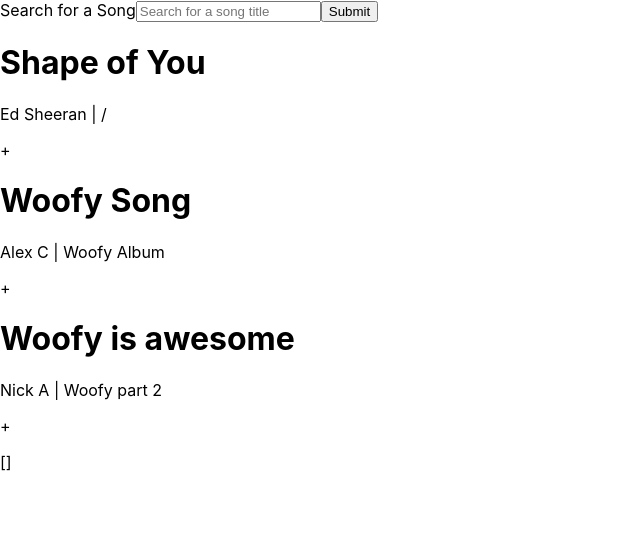
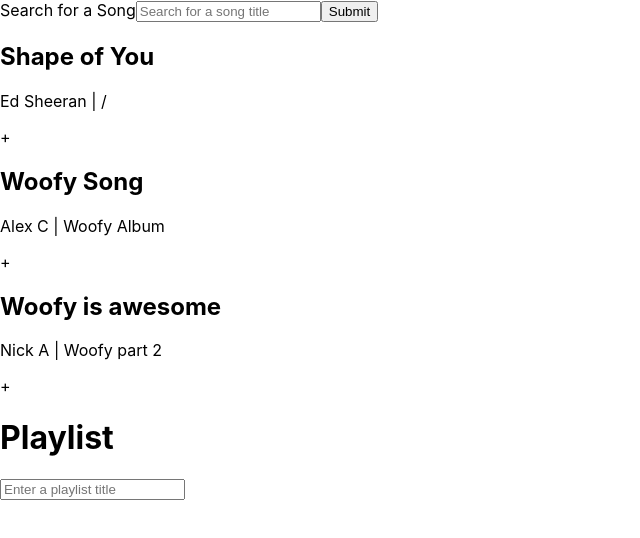
Before and after one commit to namstutz188/jammming, a React (Create React App) app: page / in a window 1280 px wide. Shown: the top 538 px of the page, without its empty margins (0-640 px from the left). Built offline with nearby package versions, Linux system fonts and the light colour scheme.

Commit message:
Add playlist add and delete and naming functionality

```diff
--- a/src/App.js
+++ b/src/App.js
@@ -7,24 +7,24 @@
 
   const addToPlaylist = (e) => {
     const newTrack = {
-      name: e.target.valueName,
-      album: e.target.valueAlbum,
-      id: e.target.valueID,
-      artist: e.target.valueArtist
+      name: e.target.getAttribute('valuename'),
+      album: e.target.getAttribute('valuealbum'),
+      id: e.target.getAttribute('valueid'),
+      artist: e.target.getAttribute('valueartist')
     }
     console.log(e.target.valueName);
-    return setPlaylist([...playlist, newTrack]);
+    setPlaylist([...playlist, newTrack]);
   };
 
   const removeFromPlaylist = (e) => {
-    return setPlaylist(list => list.filter(track => track.id !== e.target.value));
+    const index = Number(e.target.getAttribute('valueindex'));
+    setPlaylist(list =>  list.filter((_,j) => j !== index));
   };
 
   return (
     <div className="App">
       <SearchBar addPlay = {addToPlaylist}/>
       <PlayList playlist = {playlist} removePlay = {removeFromPlaylist}/>
-      <p>{'[' + playlist + ']'}</p>
     </div>
   );
 }
--- a/src/components/Playlist.js
+++ b/src/components/Playlist.js
@@ -2,17 +2,28 @@
 import Track from './Track';
 
 function PlayList(props) {
+
+    const [title, setTitle] = useState('')
+
     return (
         <div className = 'playlist'>
+            <div className = 'playlistname'>
+                <h1>Playlist</h1>
+                <form>
+                    <input name = 'title' type = 'text' value = {title} onChange = {(e) => setTitle(e.target.value)} placeholder = 'Enter a playlist title'></input>
+                </form>
+            </div>
         {
-            props.playlist.map(track => {
+            props.playlist.map((track,i) => {
                 return (
-                <div className = 'trackP' key = {track.id + 'p'}>
-                    <Track track = {track}/>
-                    <div className = 'delete'>
-                        <p onClick = {props.removePlay} value = {track.id}>-</p>
-                    </div>
-                </div>
+                    <>
+                        <div className = 'trackP' key = {String(i) + 'p'}>
+                            <Track track = {track}/>
+                            <div className = 'delete'>
+                                <p onClick = {props.removePlay} valueindex = {i}>-</p>
+                            </div>
+                        </div>
+                </>
                 )
             })
         }
--- a/src/components/Track.js
+++ b/src/components/Track.js
@@ -3,7 +3,7 @@
 function Track(props) {
     return (
         <div className = 'details'>
-            <h1>{props.track.name}</h1>
+            <h2>{props.track.name}</h2>
             <p>{props.track.artist + ' | ' + props.track.album}</p>
         </div>
 
--- a/src/components/Tracklist.js
+++ b/src/components/Tracklist.js
@@ -8,12 +8,12 @@
     return (
         <div className = 'trackList'>
         {
-            props.tracks.map(track => {
+            props.tracks.map((track,i) => {
                 return (
-                <div className = 'trackL' key = {track.id + 'l'}>
+                <div className = 'trackL' key = {String(i) + 'l'}>
                     <Track track = {track}/>
                     <div className = 'add'>
-                        <p onClick = {props.addPlay} valueName = {track.name} valueArtist = {track.artist} valueAlbum = {track.album} valueID = {track.id}>+</p>
+                        <p onClick = {props.addPlay} valuename = {track.name} valueartist = {track.artist} valuealbum = {track.album} valueid = {track.id}>+</p>
                     </div>
                 </div>
                 )
```
